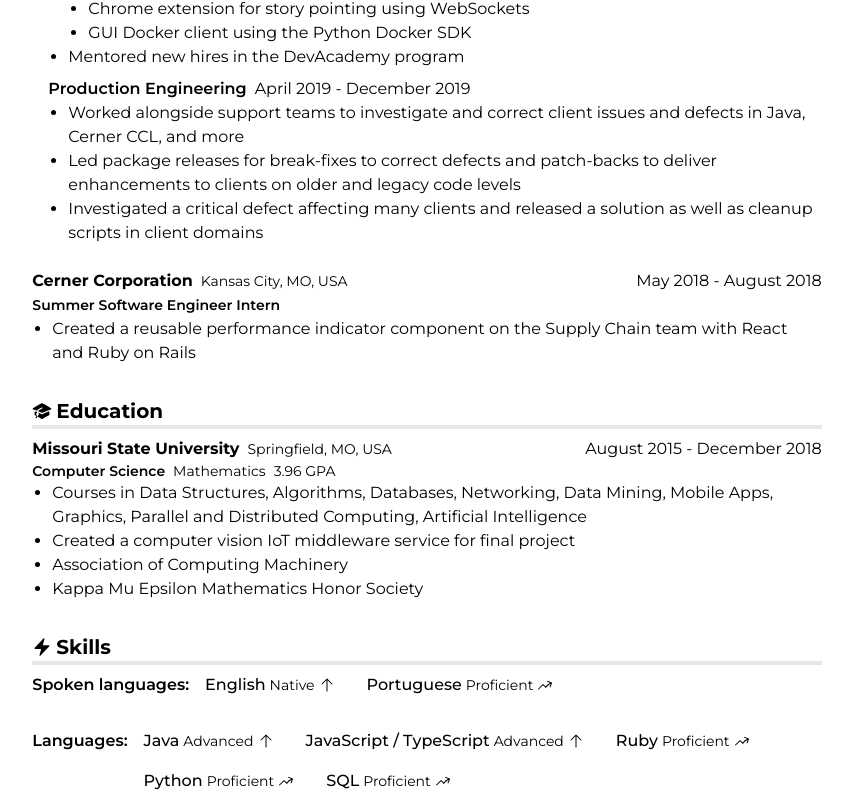
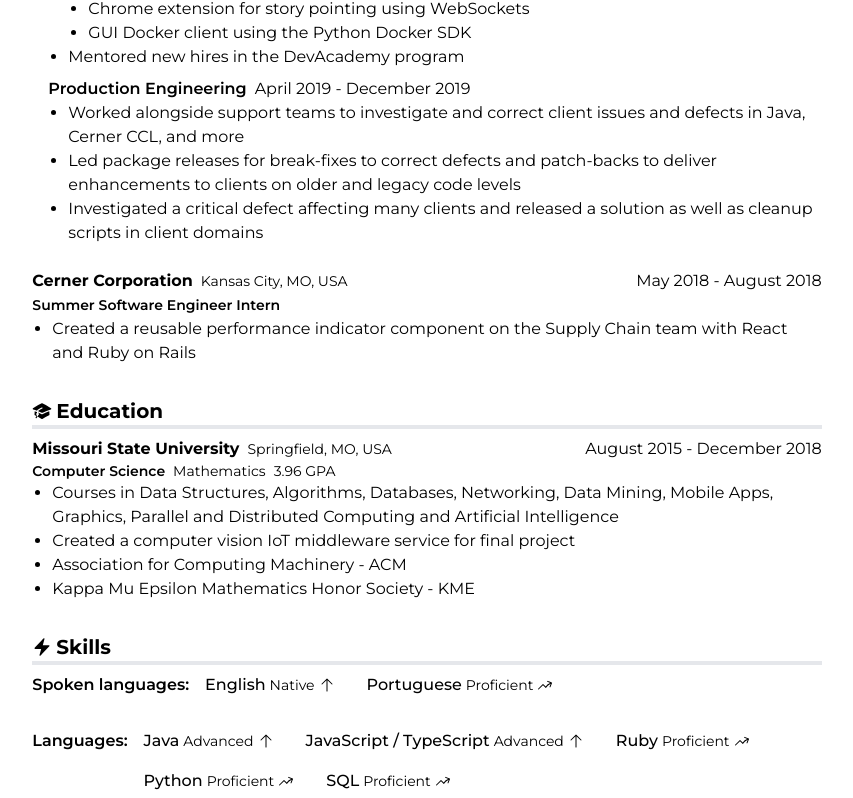
Before and after one commit to SlateLH/slatehayes, a Next.js app: page /en in a window 1280 px wide. Shown: the part 555-1353 px from the top of the page, without its empty margins (213-1066 px from the left). Built offline with nearby package versions, Linux system fonts and the light colour scheme.

Commit message:
Add some more translations

```diff
--- a/src/app/[lang]/page.tsx
+++ b/src/app/[lang]/page.tsx
@@ -105,29 +105,30 @@
                 <div className="flex flex-col ml-4 mt-2">
                   <div className="flex gap-2">
                     <span className="font-semibold">Scheduling</span>
-                    <span>January 2020 - December 2023</span>
+                    <span>{`${dictionary.page.home.misc.january} 2020 - ${dictionary.page.home.misc.december} 2023`}</span>
                   </div>
                   <ul className="list-disc ml-5">
-                    <li>Implemented features based on written requirements in Java, JavaScript, Ruby and more</li>
-                    <li>Worked with various code frameworks including React and Ruby on Rails</li>
-                    <li>Wrote unit tests, automation tests with WebdriverIO and BDD tests for APIs with Cucumber</li>
-                    <li>Updated Jenkins pipeline scripts using Groovy</li>
-                    <li>Wrote and reviewed technical designs, documents and investigations</li>
-                    <li>Participated in Agile and Scrum ceremonies: daily standup, backlog refinement, iteration planning, sprint retrospective, etc.</li>
-                    <li>Worked on various side projects to improve the QoL of engineers on the team including:
+                    <li>{dictionary.page.home.workExperience.features}</li>
+                    <li>{dictionary.page.home.workExperience.frameworks}</li>
+                    <li>{dictionary.page.home.workExperience.tests}</li>
+                    <li>{dictionary.page.home.workExperience.jenkins}</li>
+                    <li>{dictionary.page.home.workExperience.tech}</li>
+                    <li>{dictionary.page.home.workExperience.scrum}</li>
+                    <li>{dictionary.page.home.workExperience.qol}</li>
+                    <li>
                       <ul className="list-disc ml-5">
-                        <li>VisualStudio Code autocompletion extension for the Terra React UI library</li>
-                        <li>Chrome extension for story pointing using WebSockets</li>
-                        <li>GUI Docker client using the Python Docker SDK</li>
+                        <li>{dictionary.page.home.workExperience.vsCode}</li>
+                        <li>{dictionary.page.home.workExperience.chrome}</li>
+                        <li>{dictionary.page.home.workExperience.docker}</li>
                       </ul>
                     </li>
-                    <li>Mentored new hires in the DevAcademy program</li>
+                    <li>{dictionary.page.home.workExperience.mentor}</li>
                   </ul>
                 </div>
                 <div className="flex flex-col ml-4 mt-2">
                   <div className="flex gap-2">
                     <span className="font-semibold">Production Engineering</span>
-                    <span>April 2019 - December 2019</span>
+                    <span>{`${dictionary.page.home.misc.april} 2019 - ${dictionary.page.home.misc.december} 2019`}</span>
                   </div>
                   <ul className="list-disc ml-5">
                     <li>Worked alongside support teams to investigate and correct client issues and defects in Java, Cerner CCL, and more</li>
@@ -183,20 +184,20 @@
                 </div>
                 <div className="flex items-center gap-2 text-sm">
                   <span className="font-semibold">
-                    Computer Science
+                    {dictionary.page.home.education.computerScience}
                   </span>
                   <span>
-                    Mathematics
+                    {dictionary.page.home.education.mathematics}
                   </span>
                   <span>
                     3.96 GPA
                   </span>
                 </div>
                 <ul className="list-disc ml-5">
-                  <li>Courses in Data Structures, Algorithms, Databases, Networking, Data Mining, Mobile Apps, Graphics, Parallel and Distributed Computing, Artificial Intelligence</li>
-                  <li>Created a computer vision IoT middleware service for final project</li>
-                  <li>Association of Computing Machinery</li>
-                  <li>Kappa Mu Epsilon Mathematics Honor Society</li>
+                  <li>{dictionary.page.home.education.courses}</li>
+                  <li>{dictionary.page.home.education.finalProject}</li>
+                  <li>{dictionary.page.home.education.acm}</li>
+                  <li>{dictionary.page.home.education.kme}</li>
                 </ul>
               </div>
             </div>
--- a/src/dictionaries/en.json
+++ b/src/dictionaries/en.json
@@ -10,10 +10,27 @@
         "phone": "Phone"
       },
       "workExperience": {
-        "title": "Work Experience"
+        "title": "Work Experience",
+        "features": "Implemented features based on written requirements in Java, JavaScript, Ruby and more",
+        "frameworks": "Worked with various code frameworks including React and Ruby on Rails",
+        "tests": "Wrote unit tests, automation tests with WebdriverIO and BDD tests for APIs with Cucumber",
+        "jenkins": "Updated Jenkins pipeline scripts using Groovy",
+        "tech": "Wrote and reviewed technical designs, documents and investigations",
+        "scrum": "Participated in Agile and Scrum ceremonies: daily standup, backlog refinement, iteration planning, sprint retrospective, etc.",
+        "qol": "Worked on various side projects to improve the QoL of engineers on the team including:",
+        "vsCode": "VisualStudio Code autocompletion extension for the Terra React UI library",
+        "chrome": "Chrome extension for story pointing using WebSockets",
+        "docker": "GUI Docker client using the Python Docker SDK",
+        "mentor": "Mentored new hires in the DevAcademy program"
       },
       "education": {
-        "title": "Education"
+        "title": "Education",
+        "computerScience": "Computer Science",
+        "mathematics": "Mathematics",
+        "courses": "Courses in Data Structures, Algorithms, Databases, Networking, Data Mining, Mobile Apps, Graphics, Parallel and Distributed Computing and Artificial Intelligence",
+        "finalProject": "Created a computer vision IoT middleware service for final project",
+        "acm": "Association for Computing Machinery - ACM",
+        "kme": "Kappa Mu Epsilon Mathematics Honor Society - KME"
       },
       "skills": {
         "title": "Skills",
@@ -29,7 +46,9 @@
         "tools": "Tools"
       },
       "misc": {
+        "january": "January",
         "february": "February",
+        "april": "April",
         "may": "May",
         "august": "August",
         "december": "December"
--- a/src/dictionaries/pt.json
+++ b/src/dictionaries/pt.json
@@ -10,10 +10,27 @@
         "phone": "Telefone"
       },
       "workExperience": {
-        "title": "Experiência Profissional"
+        "title": "Experiência Profissional",
+        "features": "Implementei features de acordo com requirements em Java, JavaScript, Ruby entre outras linguagens",
+        "frameworks": "Trabalhei com diversos frameworks como React e Ruby on Rails",
+        "tests": "Escrevi testes unitários, testes automatizados com WebdriverIO e testes de BDD para APIs com Cucumber",
+        "jenkins": "Atualizei scripts de pipeline no Jenkins utilizando Groovy",
+        "tech": "Escrevi e revisei designs, documentos e investigações técnicos/as",
+        "scrum": "Trabalhei com desenvolvimento Agile e Scrum: daily, refinamentos de backlog, planning de iteração, sprint retrospective, etc.",
+        "qol": "Trabalhei em vários projetos de inovação para melhorar a QV dos engenheiros do time, incluindo:",
+        "vsCode": "Extensão de autocompletion no VisualStudio Code para a biblioteca do Terra React UI",
+        "chrome": "Extensão do Google Chrome para pointing stories com WebSockets",
+        "docker": "GUI Docker client utilizando o Python Docker SDK",
+        "mentor": "Fui mentor de novos contratados no programa DevAcademy"
       },
       "education": {
-        "title": "Educação"
+        "title": "Educação",
+        "computerScience": "Ciência de Computação",
+        "mathematics": "Matemática",
+        "courses": "Estudei Estruturas de Dados, Algoritmos, Bancos de Dados, Networking, Mineração de Dados, Aplicativos Móveis, Sistemas Gráficos, Computação Paralela e Distribuída e Inteligência Artificial",
+        "finalProject": "Criei um serviço de middleware de IoT de visão computacional para o projeto final",
+        "acm": "Associação de Máquinas de Computação - ACM",
+        "kme": "Sociedade de Honra de Matemática Kappa Mu Epsilon - KME"
       },
       "skills": {
         "title": "Habilidades",
@@ -29,7 +46,9 @@
         "tools": "Ferramentas"
       },
       "misc": {
+        "january": "Janeiro",
         "february": "Fevereiro",
+        "april": "Abril",
         "may": "Maio",
         "august": "Agosto",
         "december": "Dezembro"
```
